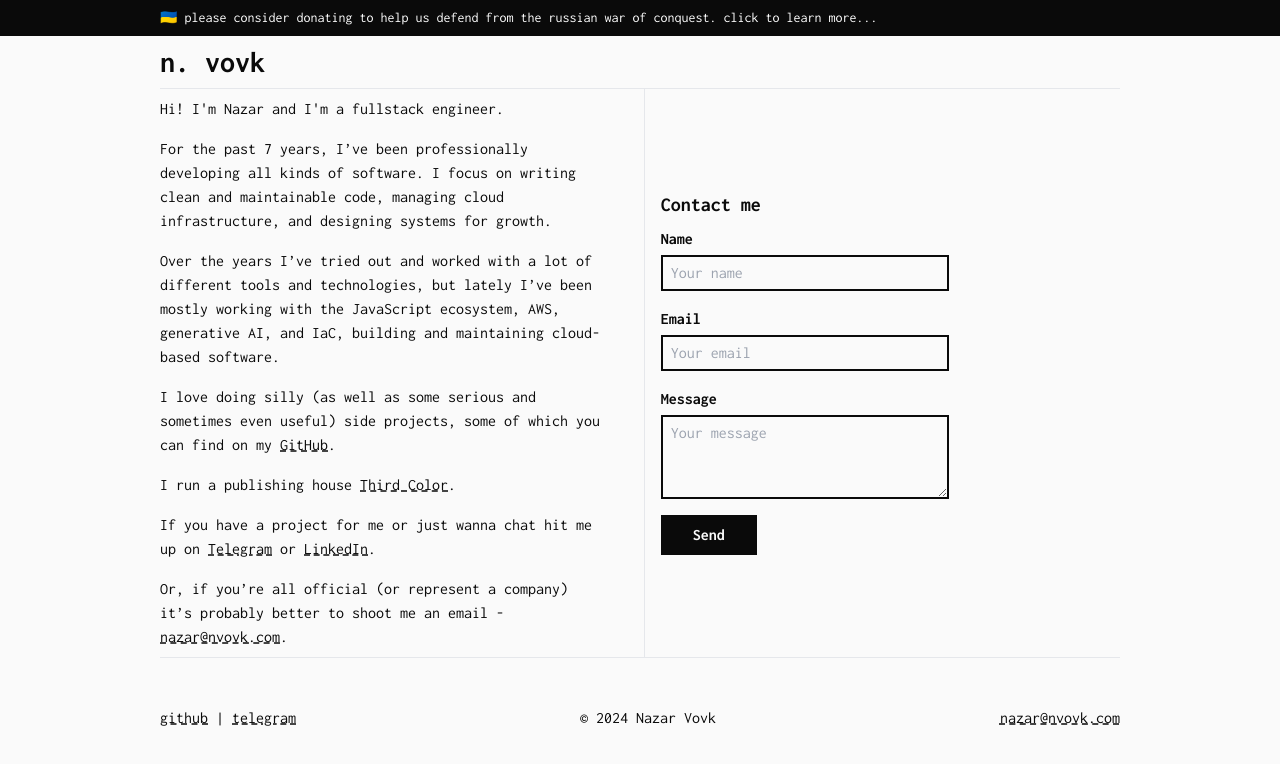
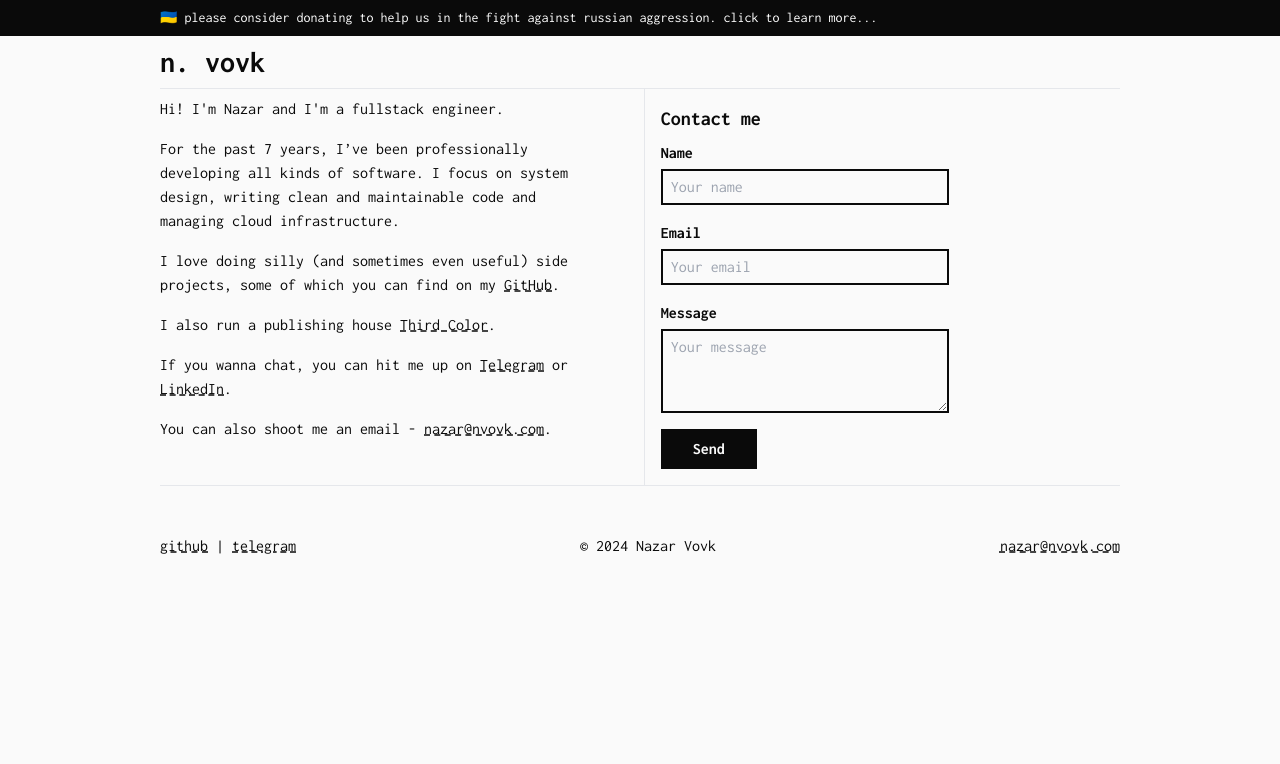
Before and after one commit to nazarvovk/nvovk, a Next.js app: page / in a window 1280 px wide. Shown: the top 764 px of the page. Built offline with nearby package versions, Linux system fonts and the light colour scheme.

Commit message:
feat: better text

```diff
--- a/src/components/layout.tsx
+++ b/src/components/layout.tsx
@@ -14,7 +14,7 @@ export const Layout = ({ children }: { children: ReactNode }) => {
     <div className={cn(font.className, 'min-h-screen bg-neutral-50 text-neutral-950')}>
       <Link href='/help-ukraine' className='block bg-neutral-950 py-2 text-sm text-white'>
         <ContentBoundary>
-          🇺🇦 please consider donating to help us defend from the russian war of conquest. click to
+          🇺🇦 please consider donating to help us in the fight against russian aggression. click to
           learn more...
         </ContentBoundary>
       </Link>
@@ -70,7 +70,7 @@ export const Layout = ({ children }: { children: ReactNode }) => {
 }
 
 const TRANSITIONS = [
-  ['nazarii', 'nazari', 'nazar', 'naza', 'naz', 'na', 'n-', 'n.'],
+  ['nazarii', 'nazari', 'nazar', 'naza', 'naz', 'na', 'n_', 'n.'],
   ['nc', 'npw', 'naep', 'naz>q', 'nazaf\\', 'nazar$', 'nazar.'],
   ['nazar.', 'nazarw', 'nazarcp', 'nazariv', 'nazarii'],
 ]
--- a/src/pages/index.tsx
+++ b/src/pages/index.tsx
@@ -32,17 +32,12 @@ export default function Home(props: HomeProps) {
           </p>
           <p>
             <Typer>
-              {`For the past ${experienceYears} years, I’ve been professionally developing all kinds of software. I focus on writing clean and maintainable code, managing cloud infrastructure, and designing systems for growth.`}
+              {`For the past ${experienceYears} years, I’ve been professionally developing all kinds of software. I focus on system design, writing clean and maintainable code and managing cloud infrastructure.`}
             </Typer>
           </p>
           <p>
             <Typer>
-              {`Over the years I’ve tried out and worked with a lot of different tools and technologies, but lately I’ve been mostly working with the JavaScript ecosystem, AWS, generative AI, and IaC, building and maintaining cloud-based software.`}
-            </Typer>
-          </p>
-          <p>
-            <Typer>
-              {`I love doing silly (as well as some serious and sometimes even useful) side projects, some of which you can find on my `}
+              {`I love doing silly (and sometimes even useful) side projects, some of which you can find on my `}
             </Typer>
             <Link
               className='underline decoration-dashed hover:decoration-solid'
@@ -54,7 +49,7 @@ export default function Home(props: HomeProps) {
             .
           </p>
           <p>
-            <Typer>{`I run a publishing house `}</Typer>
+            <Typer>{`I also run a publishing house `}</Typer>
             <Link
               className='underline decoration-dashed hover:decoration-solid'
               href='https://coliiir.com'
@@ -65,7 +60,7 @@ export default function Home(props: HomeProps) {
             .
           </p>
           <p>
-            <Typer>{`If you have a project for me or just wanna chat hit me up on `}</Typer>
+            <Typer>{`If you wanna chat, you can hit me up on `}</Typer>
             <Link
               className='underline decoration-dashed hover:decoration-solid'
               href='https://t.me/nvovk'
@@ -84,9 +79,7 @@ export default function Home(props: HomeProps) {
             .
           </p>
           <p>
-            <Typer>
-              {`Or, if you’re all official (or represent a company) it’s probably better to shoot me an email - `}
-            </Typer>
+            <Typer>{`You can also shoot me an email - `}</Typer>
             <Link
               className='underline decoration-dashed hover:decoration-solid'
               href='mailto:nazar@nvovk.com'
```
Also changed, not shown: 1 other file (tests, documents, lock files or other folders).
